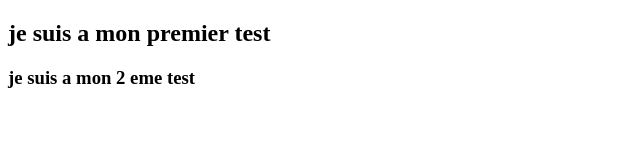
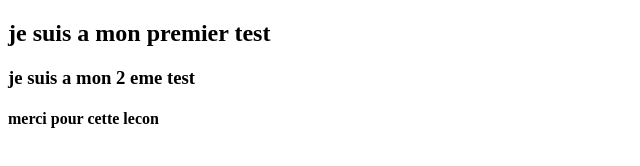
Before and after one commit to Henripeas/mycoursera, a website: page index.html in a window 1280 px wide. Shown: the whole page, without its empty margins (0-640 px from the left). Drawn offline with Linux system fonts and the light colour scheme.

Commit message:
my second commit

```diff
--- a/index.html
+++ b/index.html
@@ -19,6 +19,7 @@
 
         <h2>je suis a mon premier test</h2>
         <h3>je suis a mon 2 eme test</h3>
+        <h4>merci pour cette lecon</h4>
 
         <script src="" async defer></script>
     </body>
```
Also changed, not shown: package.json (added, +24 -0 lines), 2 other files.
